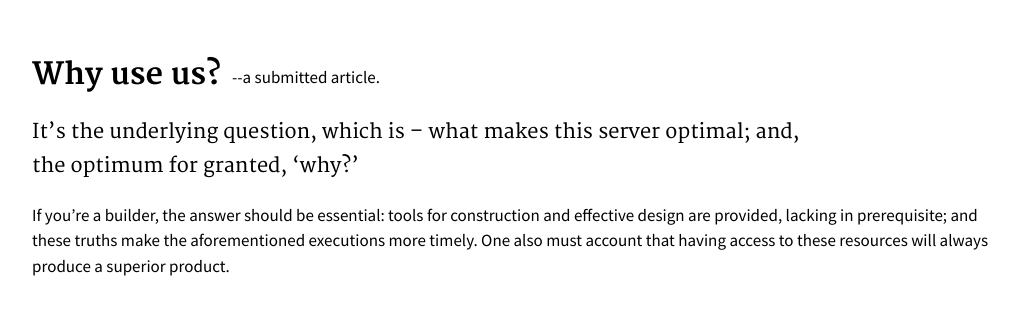
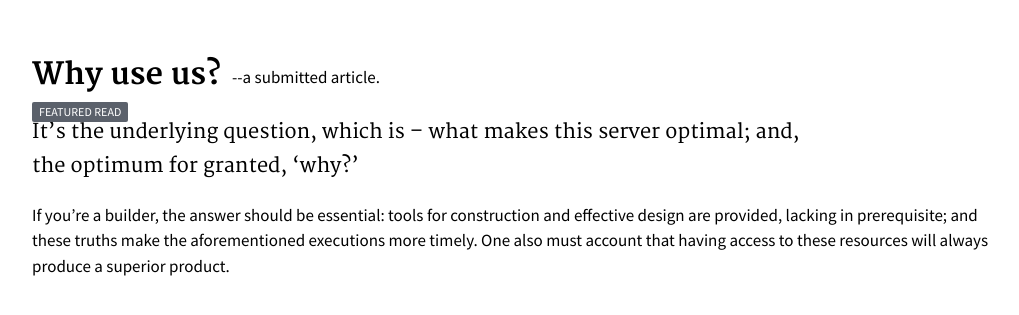
Before and after one commit to serrif/website, a Jekyll site: the page built from main/home.md, in a window 1280 px wide and 900 px high, scrolled down 775 px, cut to the strip 156-481 px from the top of the window. Shown: the top 315 px of the strip, without its empty margins (118-1137 px from the left). Built offline with Jekyll 4.4.1, drawn with Linux system fonts in a browser that asks for light colours.

Commit message:
Update home.md

```diff
--- a/main/home.md
+++ b/main/home.md
@@ -30,6 +30,8 @@ Join the server on an instance of the latest client version; now supporting 1.13
 
 ## Why use us?
 <p style="position: absolute; margin-top: -4.5rem; margin-left: 20rem; padding: 0;">--a submitted article.</p>
+
+<span class="usa-label" style="font-size: 12px; position: absolute; margin-top: -1rem;">Featured read</span>
 
 It's the underlying question, which is -- what makes this server optimal; and, the optimum for granted, 'why?'
 {: .usa-font-lead }
```
